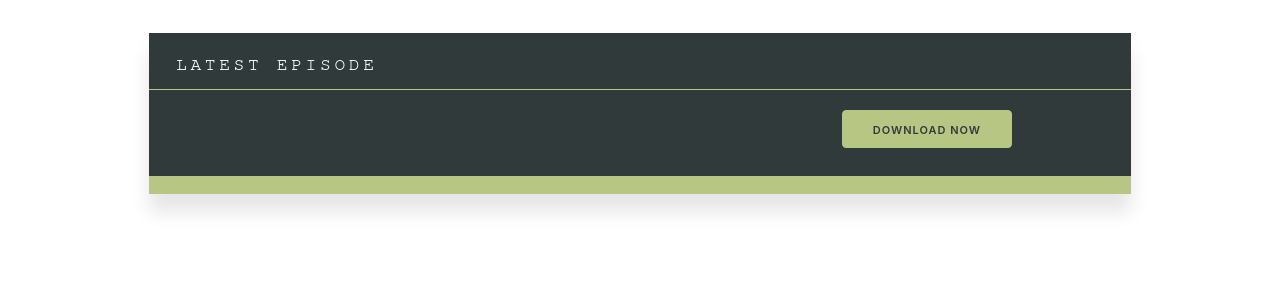
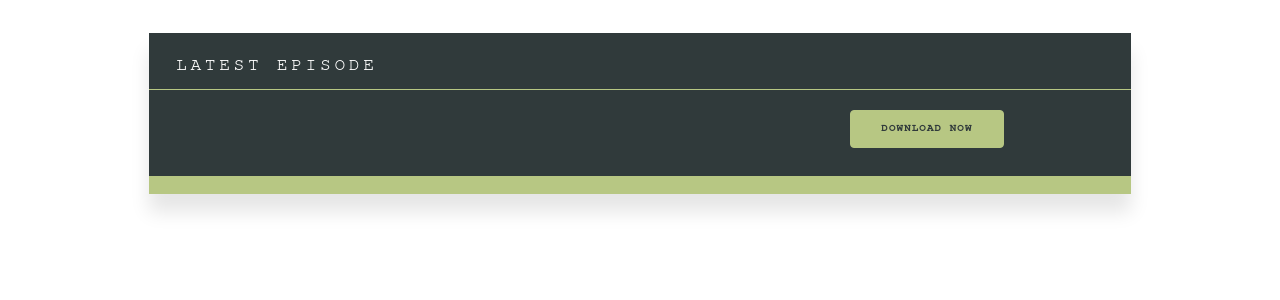
Before and after one commit to tagawa/TotemoTech, a Jekyll site: the page built from docs/index.html, in a window 1280 px wide. Shown: the part 457-757 px from the top of the page. Built offline with Jekyll 4.4.1, drawn with Linux system fonts in a browser that asks for light colours; comment, search, counter and statistics services are not loaded.

Commit message:
Made button class monospace font

```diff
--- a/docs/_sass/base/_typography.scss
+++ b/docs/_sass/base/_typography.scss
@@ -29,6 +29,6 @@ p {
   margin-top: 0;
 }
 
-nav, button {
+nav, .button {
   font-family: $font-family-monospace;
 }
```
